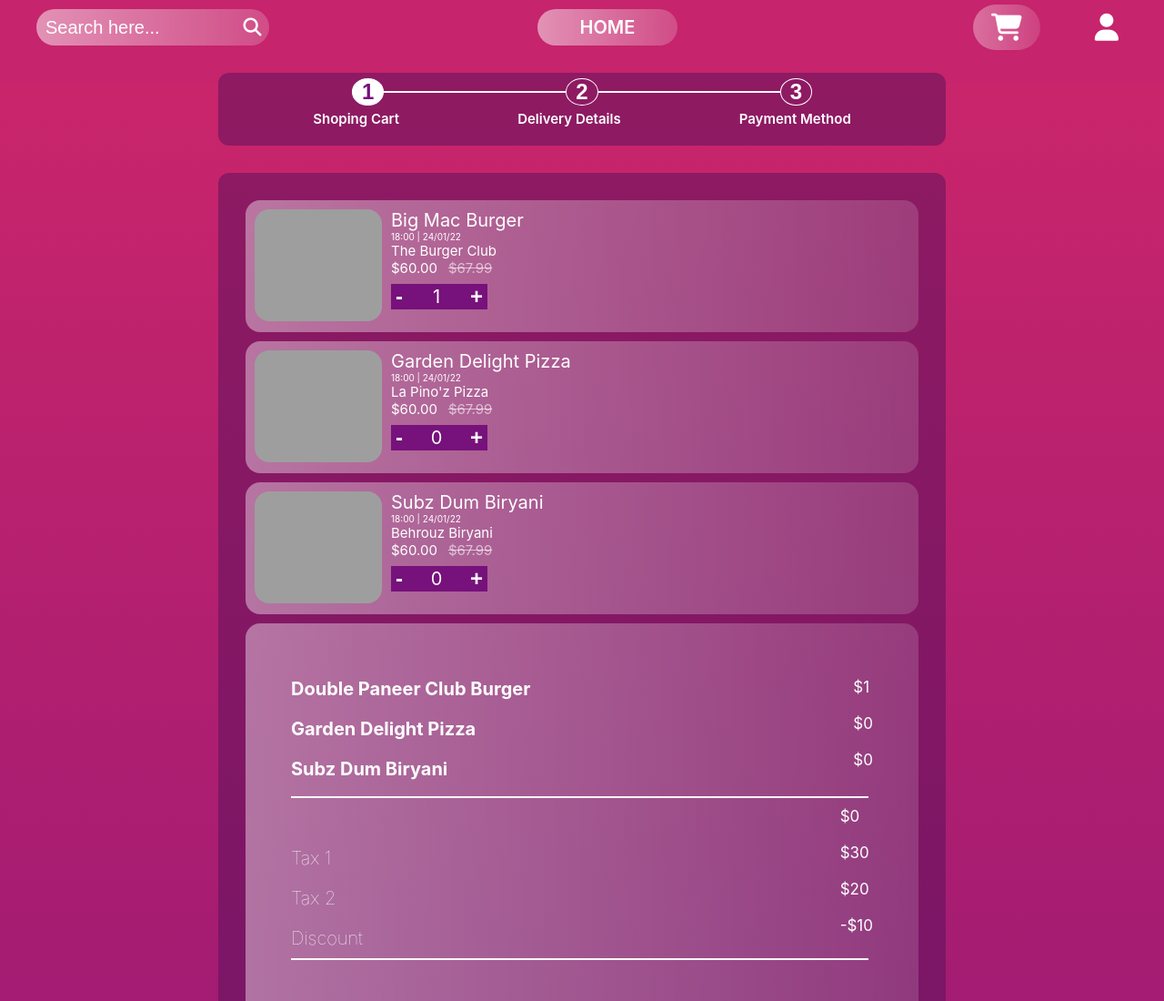
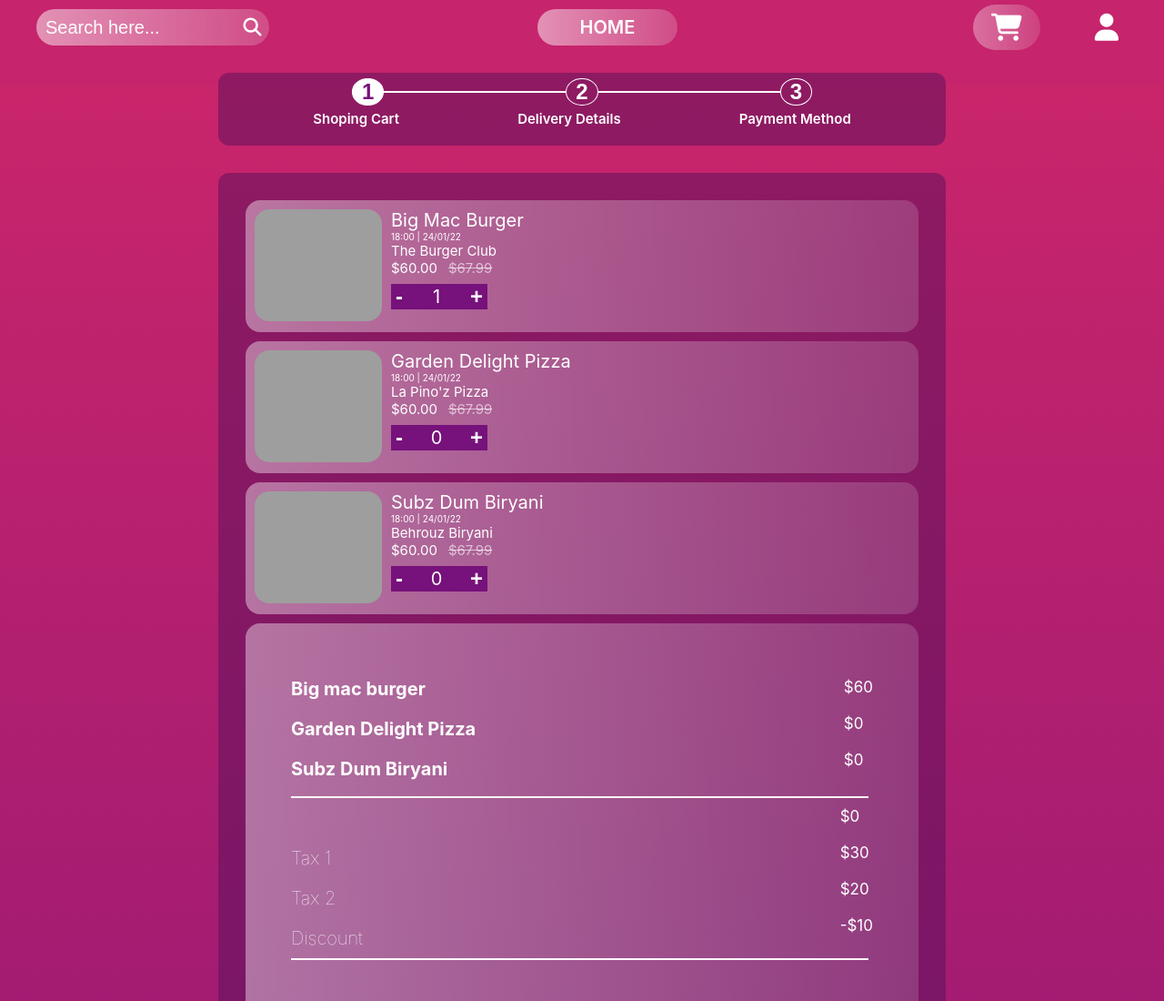
Before and after one commit to divya520357/Designgenix, a plain HTML site: page cart-1.html in a window 1280 px wide. Shown: the top 1100 px of the page at 91% size. Drawn offline with nearby package versions, Linux system fonts and the light colour scheme; grey boxes are pictures that could not be loaded.

Commit message:
cart total changed

```diff
--- a/Cart/cart.js
+++ b/Cart/cart.js
@@ -114,7 +114,7 @@ document.getElementById("place-order").addEventListener("click", function () {
   document.getElementById("place-order").style.background = '#c9256b';
 });
 document.getElementById("item_no3").innerHTML = k;
-document.getElementById("burger").innerHTML = i;
+document.getElementById("burger").innerHTML = 60;
 document.getElementById("pizza").innerHTML = j;
 document.getElementById("biryani").innerHTML = k;
 
--- a/cart-1.html
+++ b/cart-1.html
@@ -176,12 +176,12 @@
                     <div class="item item-total" style="padding: 5rem; display:block">
                         <div class="item-ordered">
                             <div class="item-name">
-                                Double Paneer Club Burger<br>
+                                Big mac burger<br>
                                 Garden Delight Pizza<br>
                                 Subz Dum Biryani<br>
                             </div>
                             <div class="item-bill">
-                                $<span id="burger">180</span><br><br>
+                                $<span id="burger">60</span><br><br>
                                 $<span id="pizza">60</span><br><br>
                                 $<span id="biryani">120</span><br><br>
                             </div>
```
